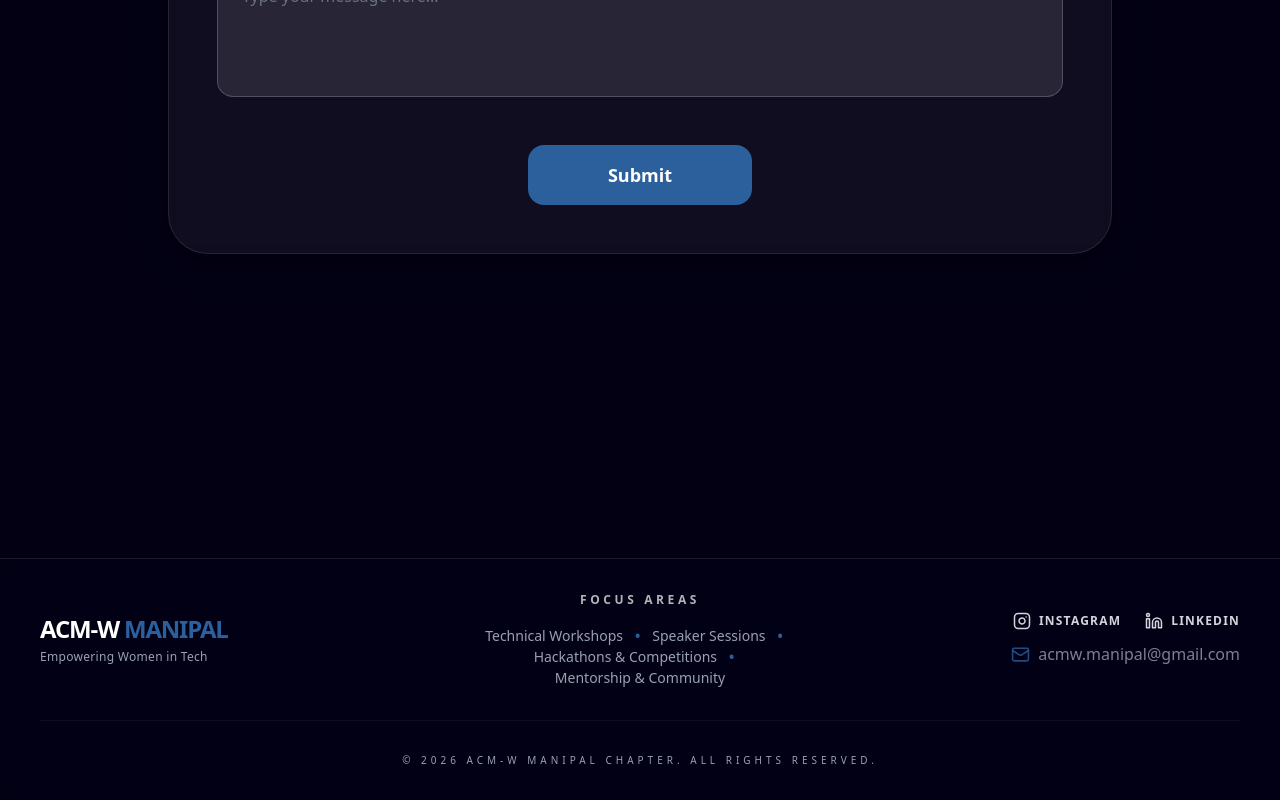
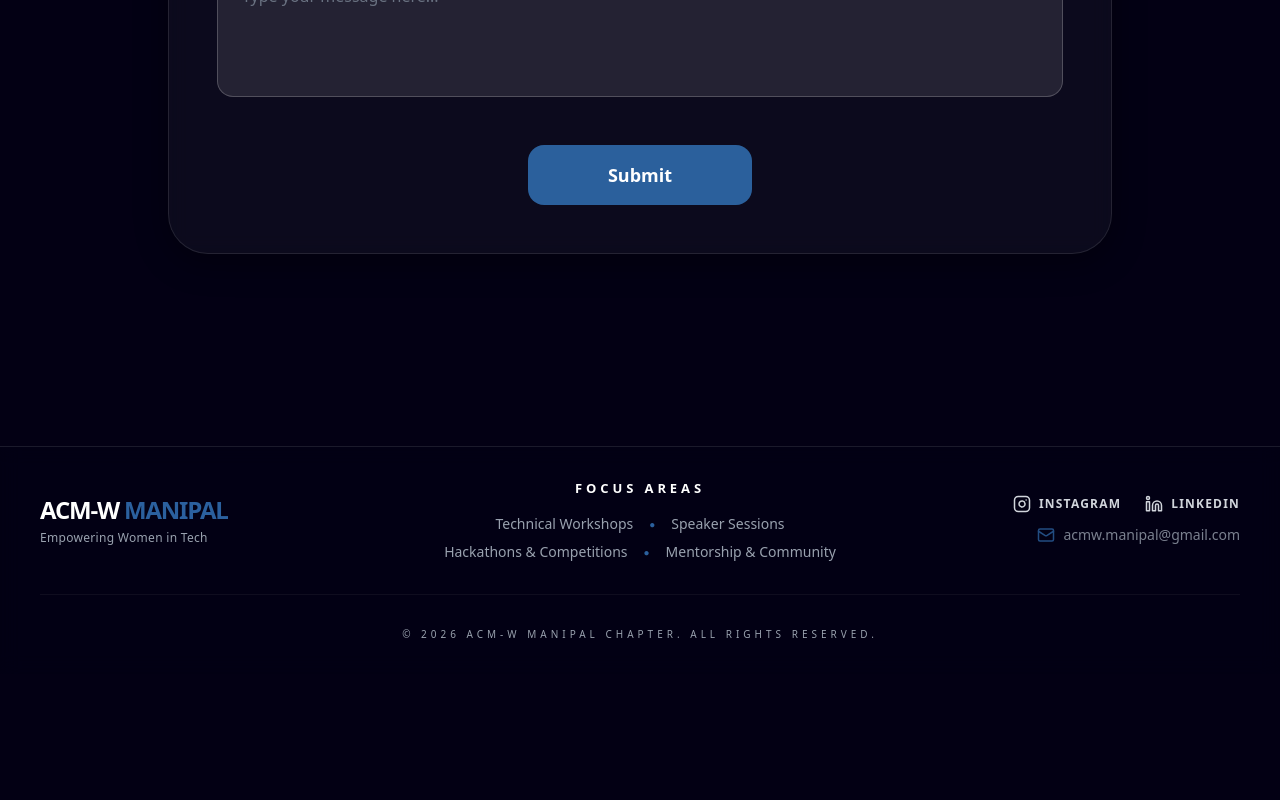
Before and after one commit to riyashanbhag/acmw-website, a React (Vite) app: page / in a window 1280 px wide. Shown: the part 2759-3559 px from the top of the page. After the commit the page ends 3433 px from the top, so only its background shows below. Built offline with nearby package versions, Linux system fonts and the light colour scheme.

Commit message:
style: reduce top spacing and fix separator dots

```diff
--- a/src/App.jsx
+++ b/src/App.jsx
@@ -60,13 +60,15 @@ function App() {
         {/* SECTIONS */}
         <Connect />
         <FAQ />
-        <ContactForm />
+        {/* SECTION: Contact Form - Reduced bottom padding */}
+<div className="pb-3">
+  <ContactForm />
+</div>
 
-        {/* Extra space at bottom before footer */}
-        <div className="h-32 shrink-0"></div>
+{/* Reduced the extra spacer from h-32 to h-10 or remove it entirely */}
+<div className="h-1 shrink-0"></div>
 
-        {/* 3. Footer moved inside the wrapper or correctly placed at end */}
-        <Footer />
+<Footer />
       </div>
     </div>
   );
--- a/src/components/ContactForm.jsx
+++ b/src/components/ContactForm.jsx
@@ -40,7 +40,7 @@ export default function ContactForm() {
       <div
         className="rounded-[40px] p-12 shadow-2xl border border-white/10"
         style={{
-          background: 'rgba(255, 255, 255, 0.05)',
+          background: 'rgba(255, 255, 255, 0.04)',
           backdropFilter: 'blur(10px)',
           boxShadow: '0 8px 32px 0 rgba(0, 0, 0, 0.37)'
         }}
--- a/src/components/Footer.jsx
+++ b/src/components/Footer.jsx
@@ -2,15 +2,11 @@ import React from 'react';
 import { Instagram, Linkedin, Mail } from 'lucide-react';
 
 export default function Footer() {
-  const focusAreas = [
-    'Technical Workshops',
-    'Speaker Sessions',
-    'Hackathons & Competitions',
-    'Mentorship & Community'
-  ];
-
   return (
-    <footer className="relative z-10 w-full mt-20 border-t border-white/10" style={{ background: 'rgba(3, 0, 20, 0.8)', backdropFilter: 'blur(10px)' }}>
+    <footer
+      className="relative z-10 w-full mt-20 border-t border-white/10"
+      style={{ background: 'rgba(3, 0, 20, 0.8)', backdropFilter: 'blur(10px)' }}
+    >
       <div className="max-w-7xl mx-auto px-10 py-8">
         <div className="grid grid-cols-1 md:grid-cols-3 gap-8 items-center">
 
@@ -25,47 +21,70 @@ export default function Footer() {
           </div>
 
           {/* CENTER: Focus Areas */}
-<div className="flex flex-col gap-3 md:col-span-1">
-  <h3 className="text-white font-extrabold uppercase text-[12px] tracking-[0.3em] text-center mb-1 opacity-70">
+          <div className="flex flex-col gap-3 items-center text-center">
+            <h3 className="text-white font-bold uppercase text-[13px] tracking-[0.3em] text-center mb-1">
               Focus Areas
             </h3>
-  <div className="flex flex-wrap justify-center items-center text-gray-400 text-[14px] font-medium max-w-xl mx-auto">
-    {focusAreas.map((area, index) => (
-      <React.Fragment key={area}>
-        <span className="hover:text-[#2B609E] transition-colors duration-300 whitespace-nowrap">
-          {area}
+
+            <div className="flex flex-col items-center text-center gap-2 text-gray-400 text-sm whitespace-nowrap">
+              {/* Line 1 */}
+              <div className="flex items-center gap-4">
+                <span className="hover:text-[#2B609E] transition-colors">
+                  Technical Workshops
                 </span>
+                <span className="text-[#2B609E] text-[10px]">●</span>
+                <span className="hover:text-[#2B609E] transition-colors">
+                  Speaker Sessions
+                </span>
+              </div>
 
-        {/* Logic:
-            1. No dot after the very last item (Mentorship).
-            2. On desktop, we hide the dot after item 2 (Speaker Sessions) if we want a clean 2x2 grid break.
-            3. Otherwise, we show a dot with specific spacing.
-        */}
-        {index < focusAreas.length - 1 && (
-          <span className={`mx-3 text-[#2B609E] font-bold ${index === 1 ? 'hidden md:inline' : 'inline'}`}>
-            •
+              {/* Line 2 */}
+              <div className="flex items-center gap-4">
+                <span className="hover:text-[#2B609E] transition-colors">
+                  Hackathons & Competitions
                 </span>
-        )}
-      </React.Fragment>
-    ))}
+                <span className="text-[#2B609E] text-[10px]">●</span>
+                <span className="hover:text-[#2B609E] transition-colors">
+                  Mentorship & Community
+                </span>
+              </div>
             </div>
           </div>
 
           {/* RIGHT: Socials & Contact */}
           <div className="flex flex-col md:items-end gap-3 text-gray-300">
             <div className="flex gap-6 items-center md:justify-end">
-              <a href="https://www.instagram.com/acmwmanipal" target="_blank" rel="noreferrer" className="hover:text-[#2B609E] transition-all flex items-center gap-2">
+              <a
+                href="https://www.instagram.com/acmwmanipal"
+                target="_blank"
+                rel="noreferrer"
+                className="hover:text-[#2B609E] transition-all flex items-center gap-2"
+              >
                 <Instagram size={18} />
-                <span className="text-xs font-bold tracking-widest uppercase">Instagram</span>
+                <span className="text-xs font-bold tracking-widest uppercase">
+                  Instagram
+                </span>
               </a>
-              <a href="https://www.linkedin.com/company/acm-w-manipal/" target="_blank" rel="noreferrer" className="hover:text-[#2B609E] transition-all flex items-center gap-2">
+
+              <a
+                href="https://www.linkedin.com/company/acm-w-manipal/"
+                target="_blank"
+                rel="noreferrer"
+                className="hover:text-[#2B609E] transition-all flex items-center gap-2"
+              >
                 <Linkedin size={18} />
-                <span className="text-xs font-bold tracking-widest uppercase">LinkedIn</span>
+                <span className="text-xs font-bold tracking-widest uppercase">
+                  LinkedIn
+                </span>
               </a>
             </div>
+
             <div className="flex items-center gap-2 md:justify-end opacity-80 hover:opacity-100 transition-opacity">
-              <Mail size={19} className="text-[#2B609E]" />
-              <a href="mailto:acmw.manipal@gmail.com" className="text-gray-400 text-s font-medium">
+              <Mail size={18} className="text-[#2B609E]" />
+              <a
+                href="mailto:acmw.manipal@gmail.com"
+                className="text-gray-400 text-sm font-medium"
+              >
                 acmw.manipal@gmail.com
               </a>
             </div>
```
Lines whose indentation alone changed are shown as unchanged.
